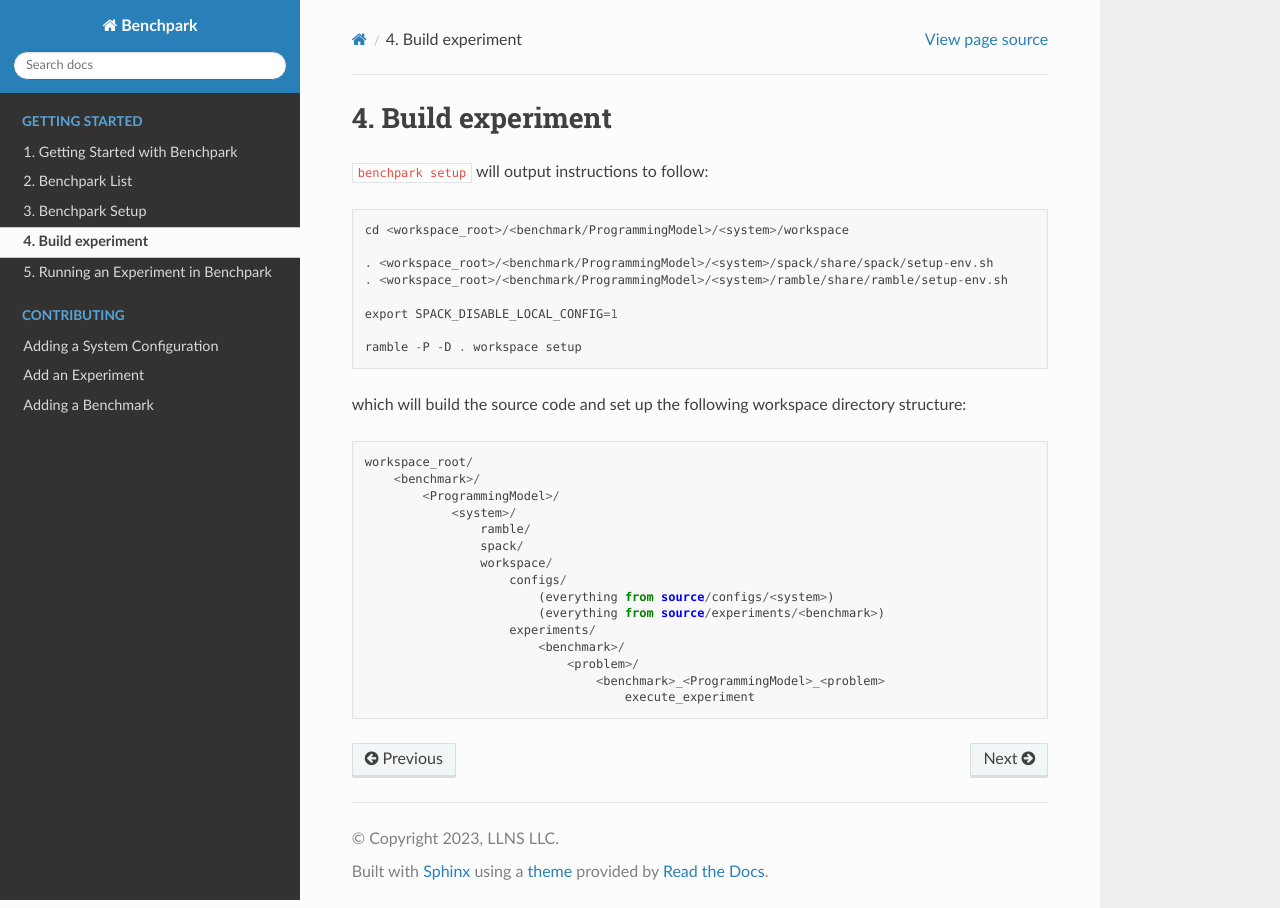
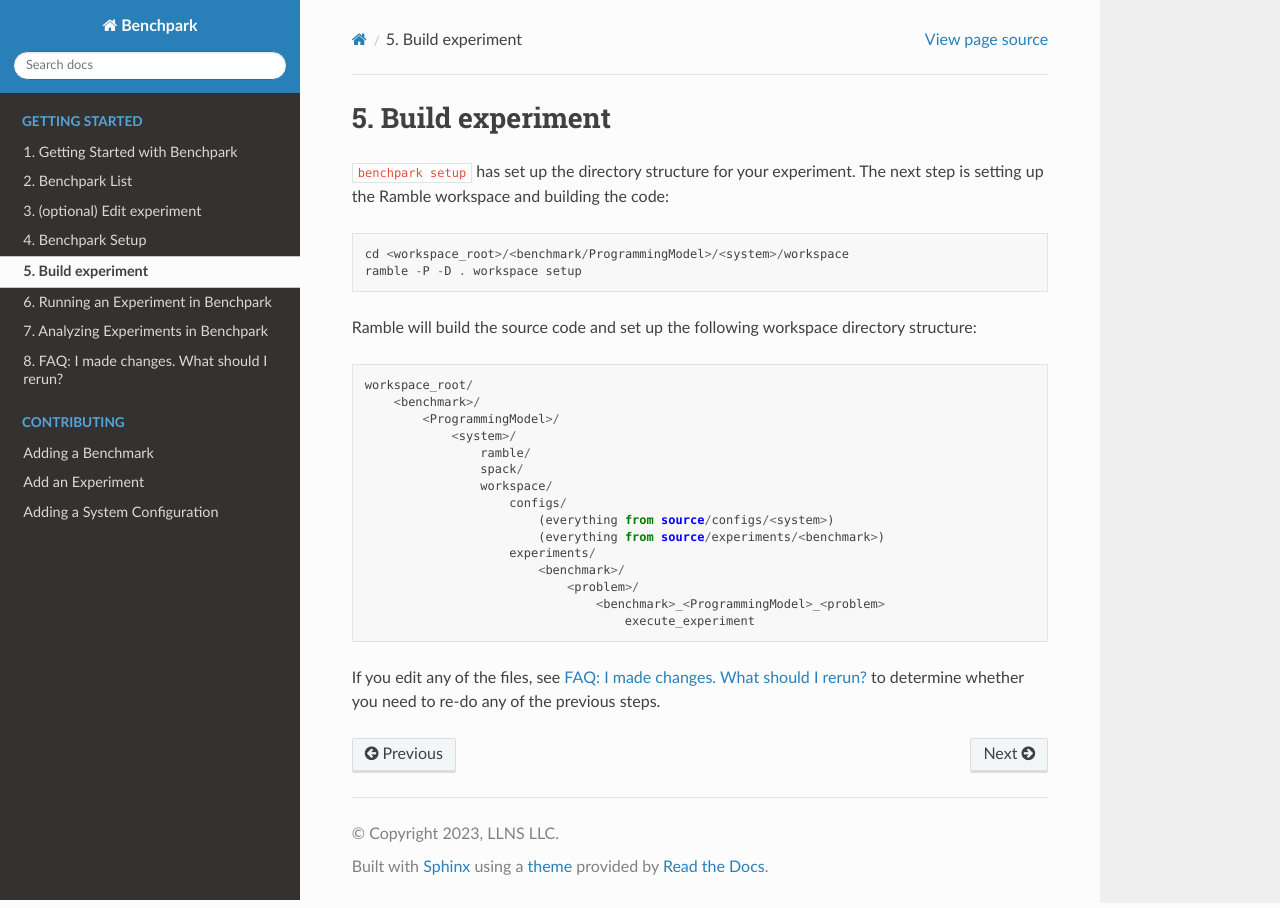
Before and after one commit to LLNL/benchpark, a Sphinx documentation site: the page built from docs/5-build-experiment.rst, in a window 1280 px wide. Built offline with Sphinx 7.4.7 and the Read the Docs theme 2.0.0, drawn with Linux system fonts in a browser that asks for light colours.

```diff
--- a/docs/5-build-experiment.rst
+++ b/docs/5-build-experiment.rst
@@ -2,19 +2,14 @@
 Build experiment
 ================
 
-``benchpark setup`` will output instructions to follow::
+``benchpark setup`` has set up the directory structure for your experiment.
+The next step is setting up the Ramble workspace and building the code::
 
    cd <workspace_root>/<benchmark/ProgrammingModel>/<system>/workspace
-
-   . <workspace_root>/<benchmark/ProgrammingModel>/<system>/spack/share/spack/setup-env.sh
-   . <workspace_root>/<benchmark/ProgrammingModel>/<system>/ramble/share/ramble/setup-env.sh
-
-   export SPACK_DISABLE_LOCAL_CONFIG=1
-
    ramble -P -D . workspace setup
 
 
-which will build the source code and set up the following workspace directory structure::
+Ramble will build the source code and set up the following workspace directory structure::
 
     workspace_root/
         <benchmark>/
@@ -31,3 +26,7 @@ which will build the source code and set up the following workspace directory st
                                 <problem>/
                                     <benchmark>_<ProgrammingModel>_<problem>
                                         execute_experiment
+
+
+If you edit any of the files, see :doc:`FAQ-what-to-rerun` to determine
+whether you need to re-do any of the previous steps.
--- /dev/null
+++ b/docs/FAQ-what-to-rerun.rst
@@ -0,0 +1,20 @@
+==========================================
+FAQ: I made changes.  What should I rerun?
+==========================================
+
+.. list-table:: I made changes.  What should I rerun?
+   :widths: 35 65
+   :header-rows: 1
+
+   * - What I changed
+     - Commands to rerun
+   * - configs
+     - ``ramble -P -D . workspace setup``
+   * - benchmark's package.py
+     - ``ramble -P -D . workspace setup``
+   * - dependency of package.py
+     - ``ramble -P -D . workspace setup``
+   * - experiment parameters
+     - delete ``workspace/experiments``
+   * - wish to rerun experiments
+     - delete ``workspace/experiments``
```
Also changed, not shown: README.rst (+7 -17 lines), docs/3-opt-edit-experiment.rst (+9 -9 lines), docs/4-benchpark-setup.rst (+11 -2 lines), docs/6-run-experiment.rst (+5 -10 lines), docs/7-analyze-experiment.rst (added, +11 -0 lines), docs/index.rst (+5 -2 lines), 2 other files.
